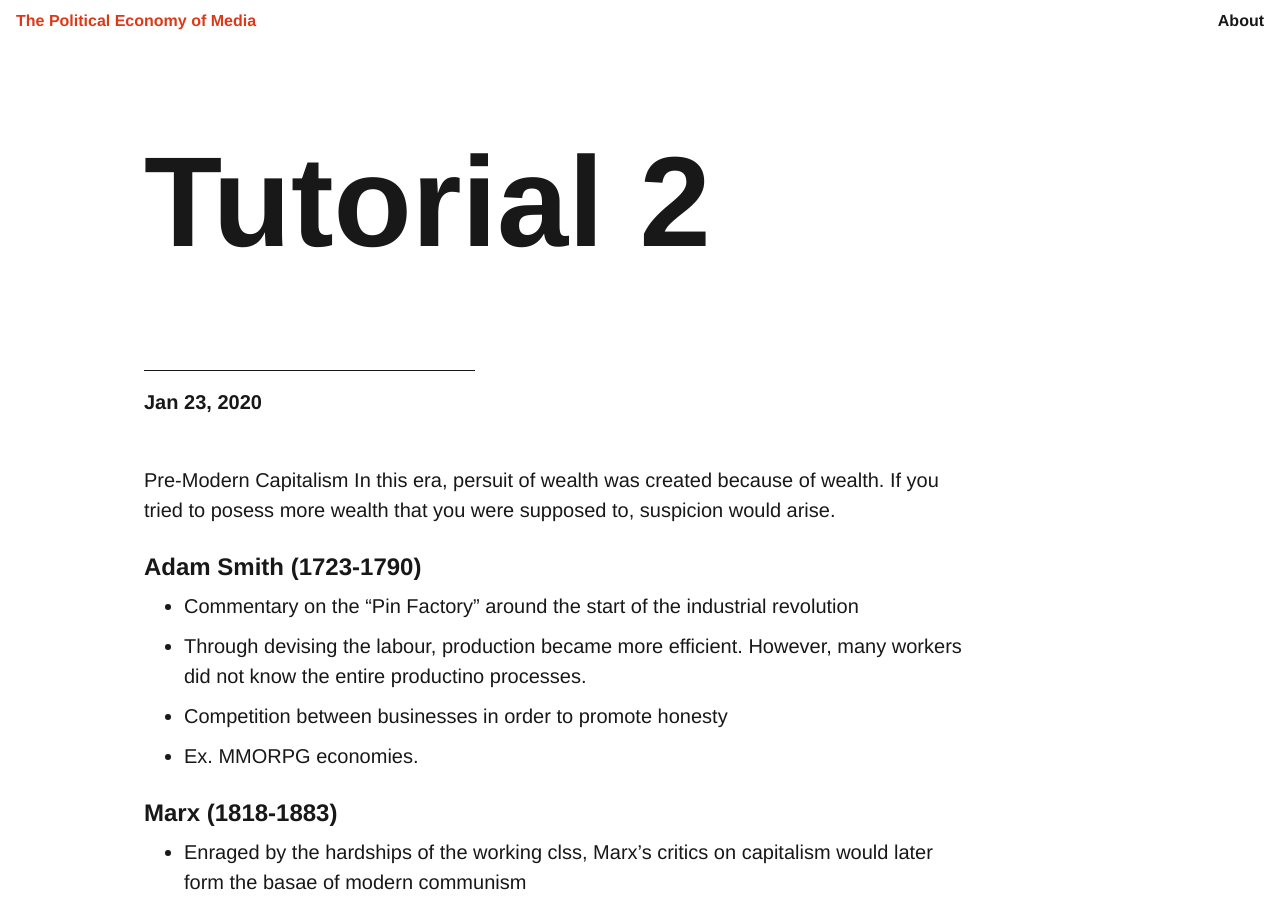
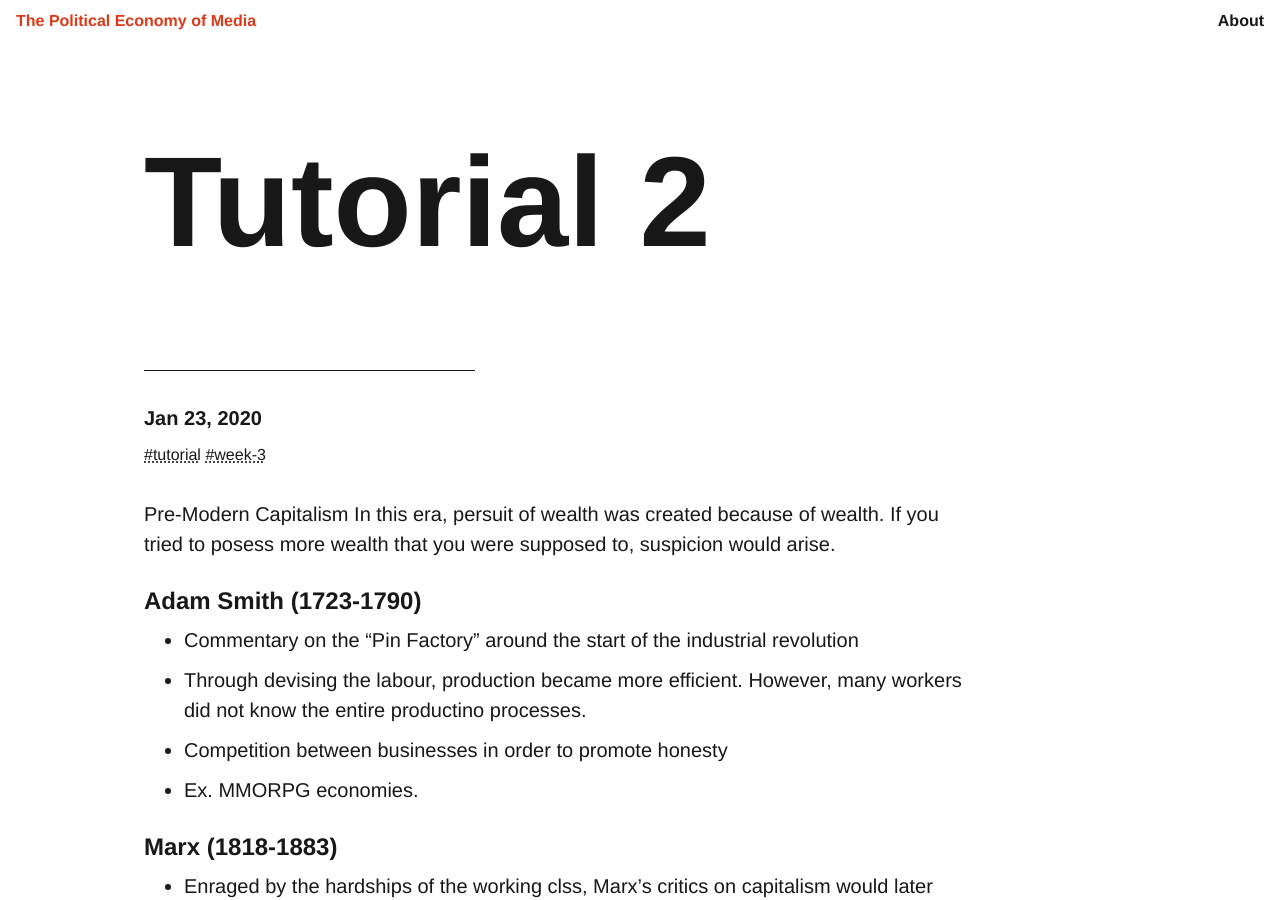
Before and after one commit to brettpetch/MIT-2100, a Jekyll site: the page built from _posts/2020-01-23-Tutorial-2.md, in a window 1280 px wide and 900 px high. Built offline with Jekyll 4.4.1, drawn with Linux system fonts in a browser that asks for light colours; comment, search, counter and statistics services are not loaded.

Commit message:
introduce tag listing

```diff
--- /dev/null
+++ b/_includes/category_listing.html
@@ -0,0 +1,8 @@
+<div class="mb-3">
+    {% assign sortedCategories = page.categories | sort %}
+    {% for category in sortedCategories %}
+        <span class="prose">
+            <a href="{{ site.baseurl }}/{{ category }}">#{{ category }}</a>
+        </span>
+    {% endfor %}
+</div>
--- a/_layouts/category-post.html
+++ b/_layouts/category-post.html
@@ -4,13 +4,13 @@ layout: default
 <article class="container px-2 mx-auto mb4" itemscope itemtype="http://schema.org/BlogPosting">
   <h1 class="h0 col-9 sm-width-full py-4 mt-3 inline-block" itemprop="name headline">{{ page.title }}</h1>
   <div class="col-4 sm-width-full mt-1 border-top-thin ">
-    <p class="mb-3 py-2 bold h4"><time datetime="{{ page.date | date_to_xmlschema }}" itemprop="datePublished">{{ page.date | date: "%b %-d, %Y" }}</time></p>
+    <p class="mt-3 bold h4"><time datetime="{{ page.date | date_to_xmlschema }}" itemprop="datePublished">{{ page.date | date: "%b %-d, %Y" }}</time></p>
+    {% include category_listing.html %}
   </div>
 
   <div class="prose" itemprop="articleBody">
       {{ content }}
   </div>
-
 </article>
 
 <div class="container mx-auto px-2 py-2 clearfix">
```
